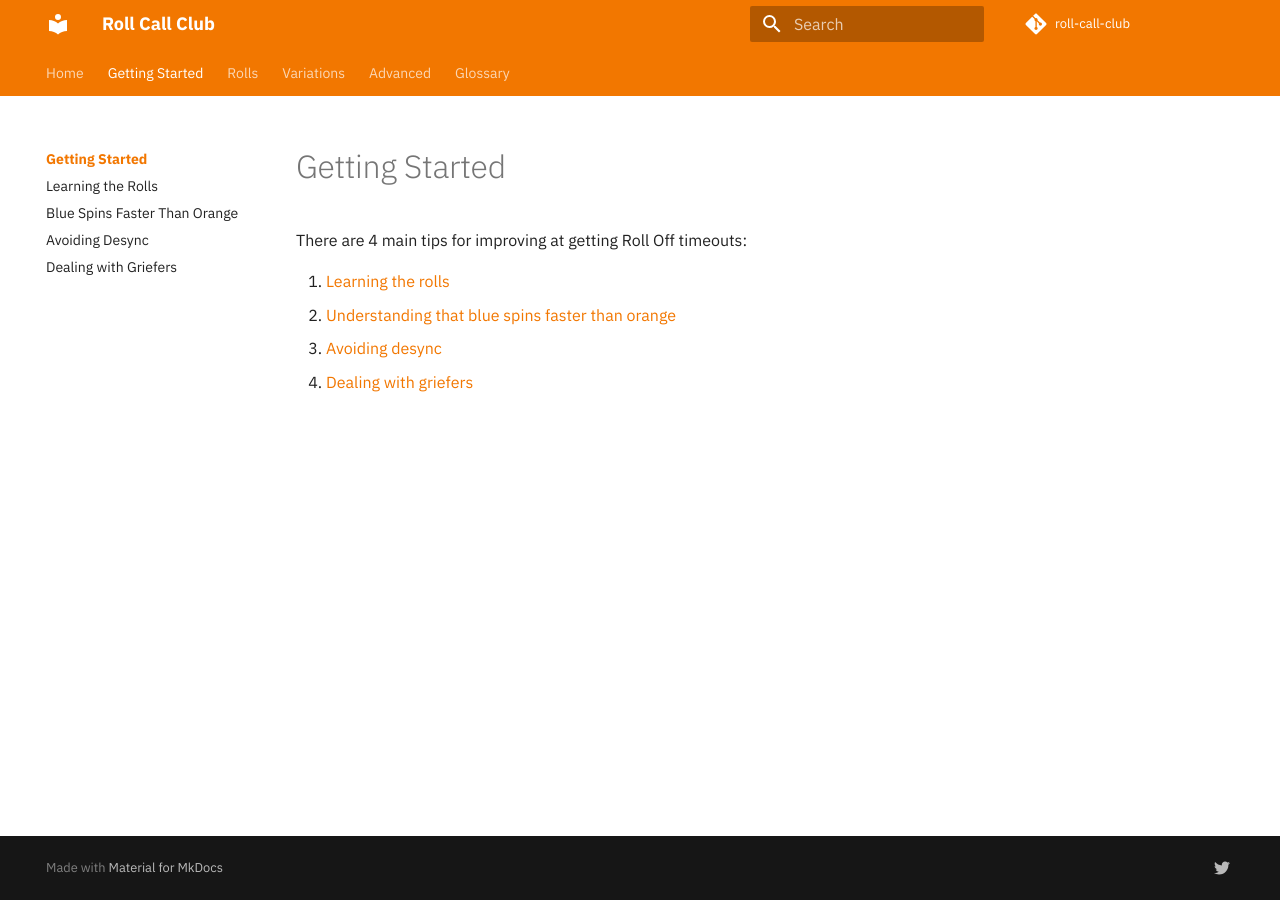
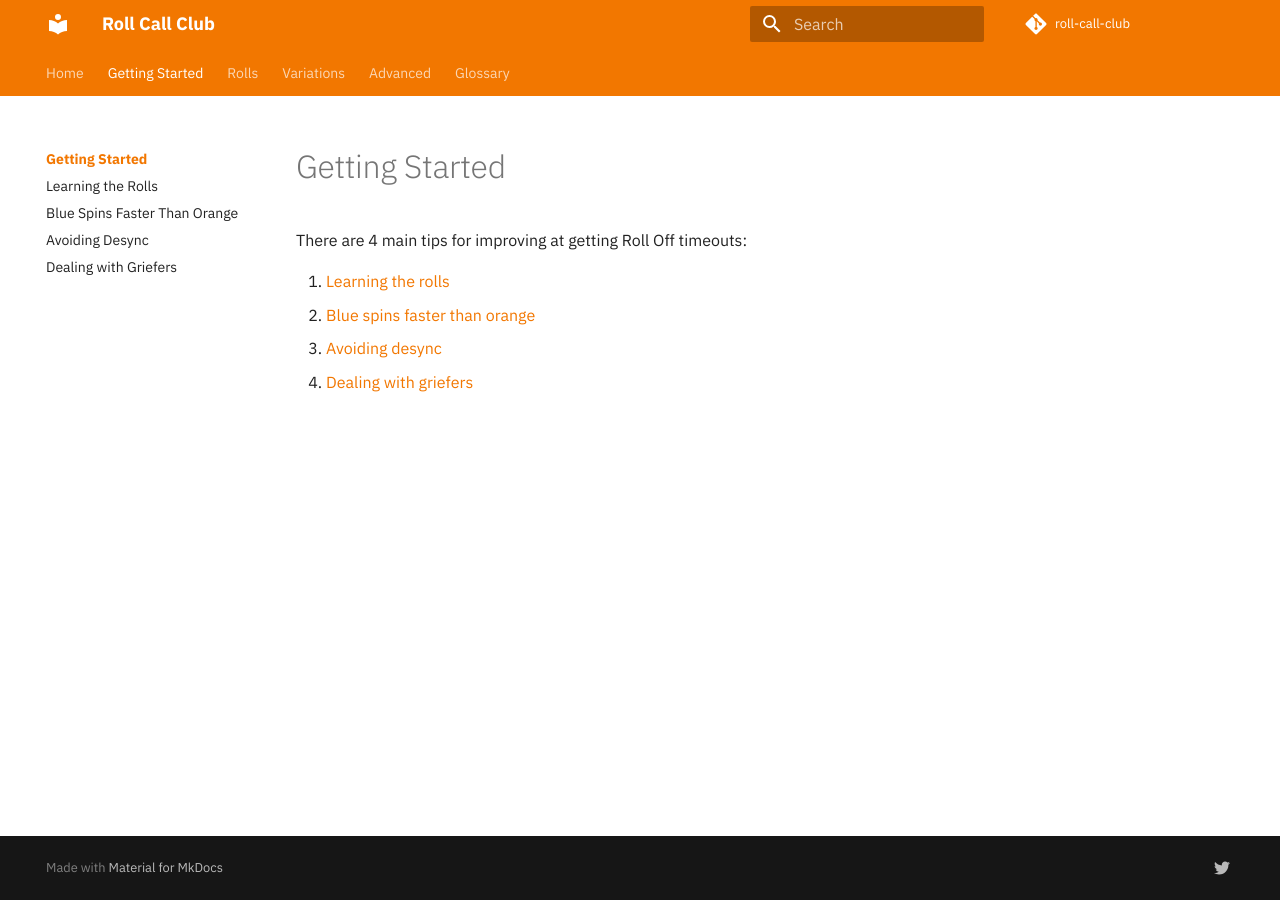
Before and after one commit to alexjlockwood/roll-off-club, an MkDocs documentation site: the page built from docs/getting-started/index.md, in a window 1280 px wide. Built offline with MkDocs 1.6.1 and Material for MkDocs 9.7.7, drawn with Linux system fonts in a browser that asks for light colours; comment, search, counter and statistics services are not loaded.

Commit message:
fix typos

```diff
--- a/docs/getting-started/index.md
+++ b/docs/getting-started/index.md
@@ -3,6 +3,6 @@
 There are 4 main tips for improving at getting Roll Off timeouts:
 
 1. [Learning the rolls](./learning-the-rolls.md)
-2. [Understanding that blue spins faster than orange](./understanding-roll-speed.md)
+2. [Blue spins faster than orange](./understanding-roll-speed.md)
 3. [Avoiding desync](./avoiding-desync.md)
 4. [Dealing with griefers](./dealing-with-griefers.md)
```
Also changed, not shown: docs/advanced/recognizing-variations.md (+1 -1 lines), docs/glossary.md (+1 -0 lines).
